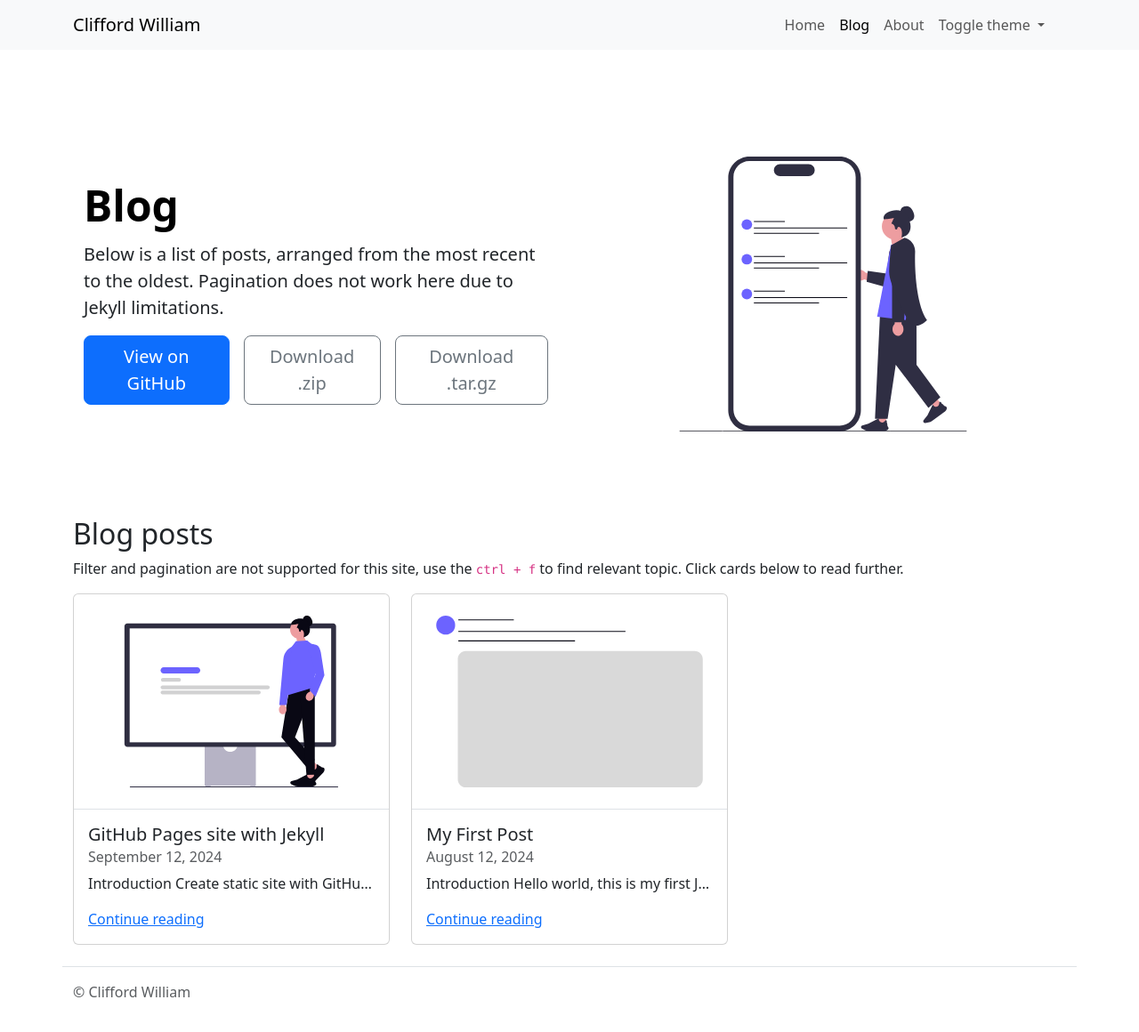
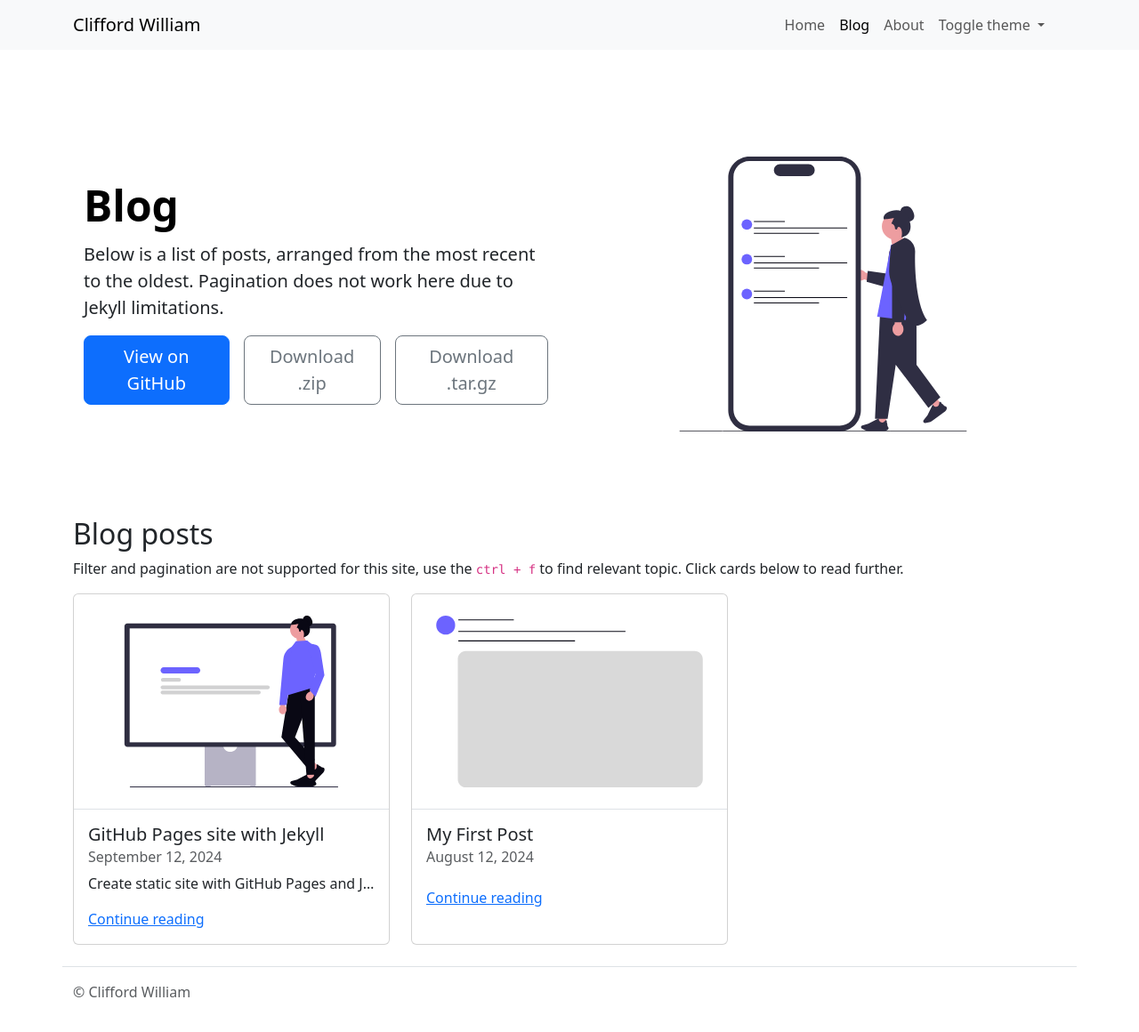
Before and after one commit to cliffordwilliam/my_archive, a Jekyll site: the page built from blog.md, in a window 1280 px wide and 1167 px high. Shown: the top 1160 px of the window at 89% size. Built offline with Jekyll 4.4.1, drawn with Linux system fonts in a browser that asks for light colours.

Commit message:
edit frontmatter

```diff
--- a/_config.yml
+++ b/_config.yml
@@ -22,9 +22,6 @@ url: "https://cliffordwilliam.github.io"
 # place folder name if the site is served in a subfolder
 baseurl: "/my_archive"
 
-excerpt_separator: "<!--more-->"
-
+# custom
 author_name: "Clifford William"
 author_email: ccliffordwilliam@gmail.com
-
-paginate: 5
--- a/_layouts/default.html
+++ b/_layouts/default.html
@@ -95,7 +95,7 @@
             {{ page.title }}
           </h1>
           <p class="lead">
-            {{ page.description | page.date }}
+            {{ page.description }}
           </p>
           <div class="d-grid gap-2 d-md-flex justify-content-md-start">
             <a class="btn btn-primary btn-lg px-4 me-md-2" href="{{ site.github.repository_url }}" role="button">View on
--- a/blog.md
+++ b/blog.md
@@ -18,7 +18,7 @@ Filter and pagination are not supported for this site, use the `ctrl + f` to fin
         <div class="card-body border-top">
           <h2 class="h5 card-title">{{ post.title }}</h2>
           <h3 class="h6 card-subtitle mb-2 text-body-secondary">{{ post.date | date: "%B %d, %Y" }}</h3>
-          <p class="card-text text-truncate" style="max-width: 100%;">{{ post.excerpt | strip_html }}</p>
+          <p class="card-text text-truncate" style="max-width: 100%;">{{ post.description }}</p>
           <a href="{{ site.baseurl }}{{ post.url }}" class="card-link stretched-link">Continue reading</a>
         </div>
       </div>
```
Also changed, not shown: _posts/2024-08-12-first-post.md (+1 -1 lines), _posts/2024-09-12-github-pages-site-with-jekyll.md (+2 -1 lines).
